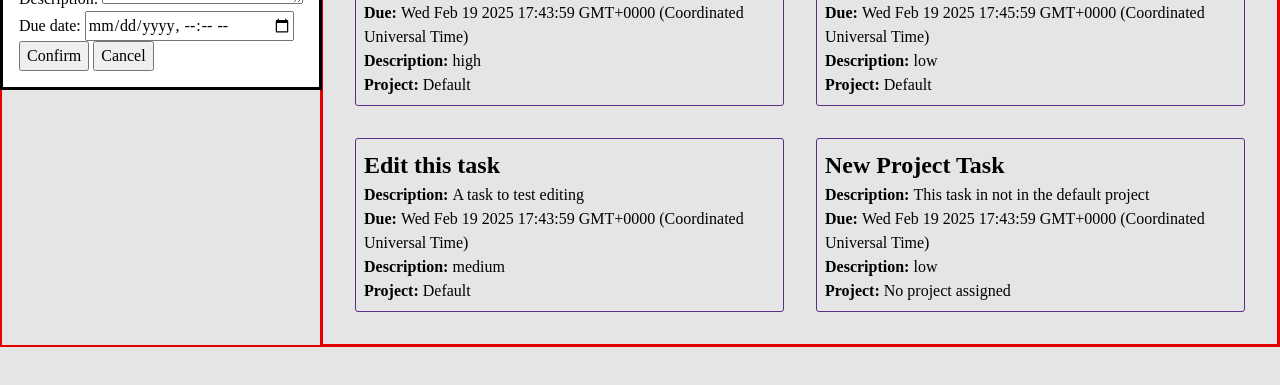
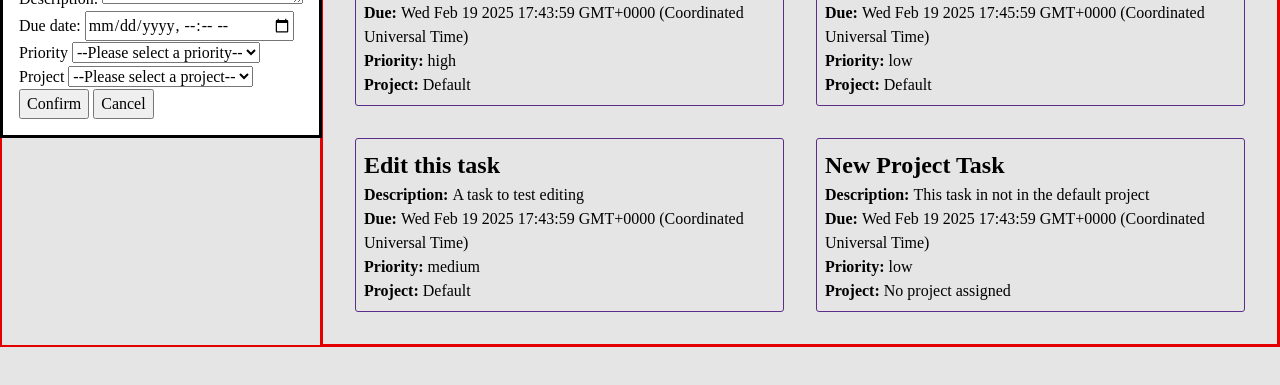
Before and after one commit to arnsocks/odin-todo, a website built with webpack: page src/template.html in a window 1280 px wide. Both pictures are taken after a click on the button "New Task". Shown: the part 103-488 px from the top of the page. Built offline with nearby package versions, Linux system fonts and the light colour scheme.

Commit message:
Implement project dropdown on task creation.

```diff
--- a/src/components/DOMcontroller.js
+++ b/src/components/DOMcontroller.js
@@ -21,12 +21,20 @@ export function initEventListeners() {
 
 export function loadProjectBar() {
   let projectBar = document.querySelector("#project-bar");
+  let projectSelect = document.querySelector("#project-select");
   // const projectList = App.listProjects();
   for (const project of App.listProjects()) {
     let myProject = document.createElement("div");
     myProject.textContent = `${project.title}`;
     projectBar.appendChild(myProject);
+
+    let myProjectOption = document.createElement("option");
+    myProjectOption.value = `${project.id}`;
+    myProjectOption.textContent = `${project.title}`;
+    projectSelect.appendChild(myProjectOption);
   }
+
+
 }
 
 export function loadComponent(component) {
@@ -43,8 +51,9 @@ function confirmBtnClick(e) {
   const taskTitle = document.querySelector("#task-title");
   const taskDescription = document.querySelector("#task-description");
   const dueDate = document.querySelector("#due-date");
+  const priority = document.querySelector("#priority");
 
-  App.createTask(taskTitle.value, taskDescription.value, dueDate.value);
+  App.createTask(taskTitle.value, taskDescription.value, dueDate.value, priority.value);
   loadComponent(CardLayout(App.listTasks()));
 
   taskTitle.value = '';
--- a/src/components/layouts/cardLayout.js
+++ b/src/components/layouts/cardLayout.js
@@ -44,7 +44,7 @@ export default function TaskCards(taskList) {
     const myPriority = document.createElement('span');
     const priorityHeading= document.createElement('span');
     priorityHeading.classList.add('task-info-heading');
-    priorityHeading.textContent = 'Description: ';
+    priorityHeading.textContent = 'Priority: ';
     myPriority.textContent = `${task.priority}`;
     priorityItem.appendChild(priorityHeading);
     priorityItem.appendChild(myPriority);
--- a/src/template.html
+++ b/src/template.html
@@ -43,6 +43,21 @@
           <label for="due-date">Due date:</label>
           <input type="datetime-local" id="due-date" name="due-date" />
         </li>
+        <li>
+          <label for="priority">Priority</label>
+          <select name="priority" id="priority">
+            <option value="">--Please select a priority--</option>
+            <option value="high">High</option>
+            <option value="medium">Medium</option>
+            <option value="low">Low</option>
+          </select>
+        </li>
+        <li>
+          <label for="project">Project</label>
+          <select type="text" id="project-select">
+            <option value="">--Please select a project--</option>
+          </select>
+        </li>
       </ul>
       <button id="task-confirm" type="button">Confirm</button>
       <button id="task-cancel" type="button">Cancel</button>
```
